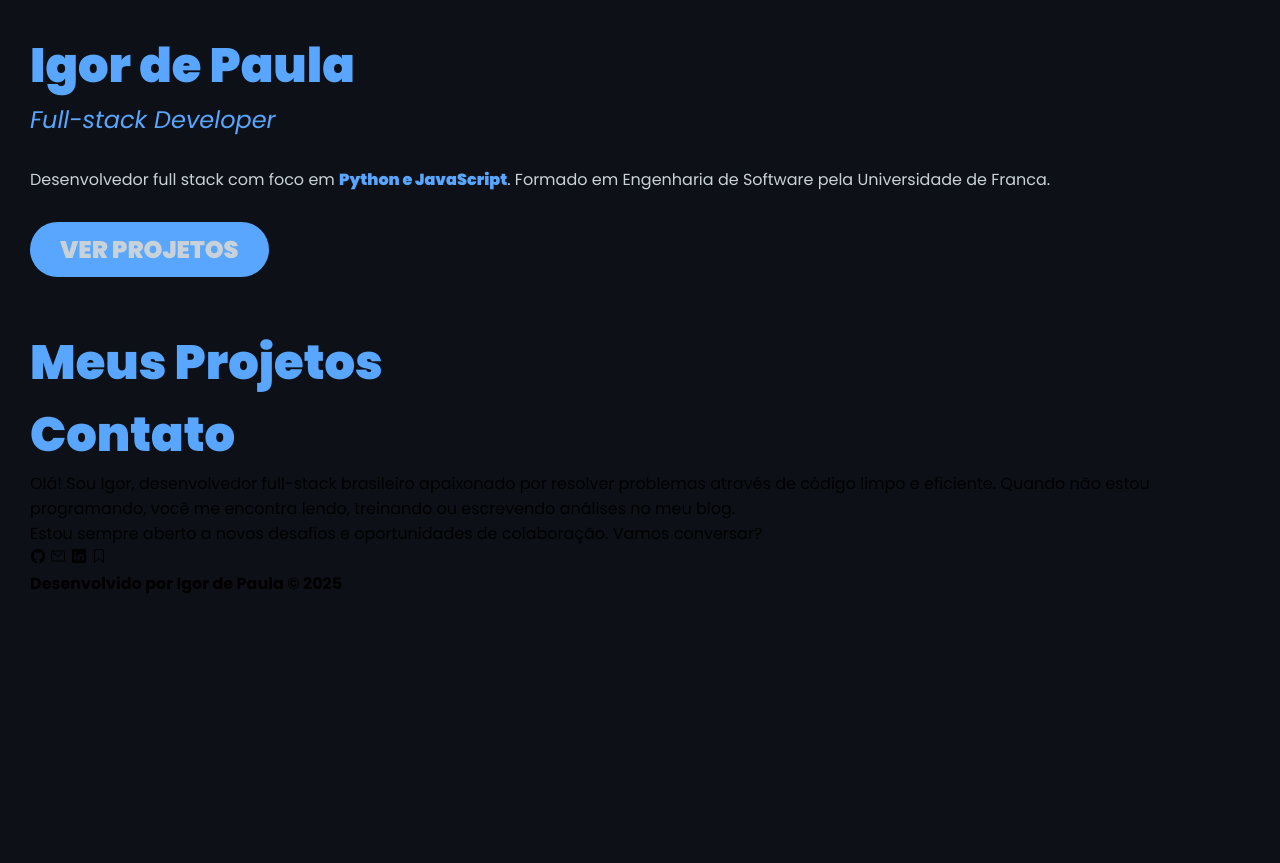
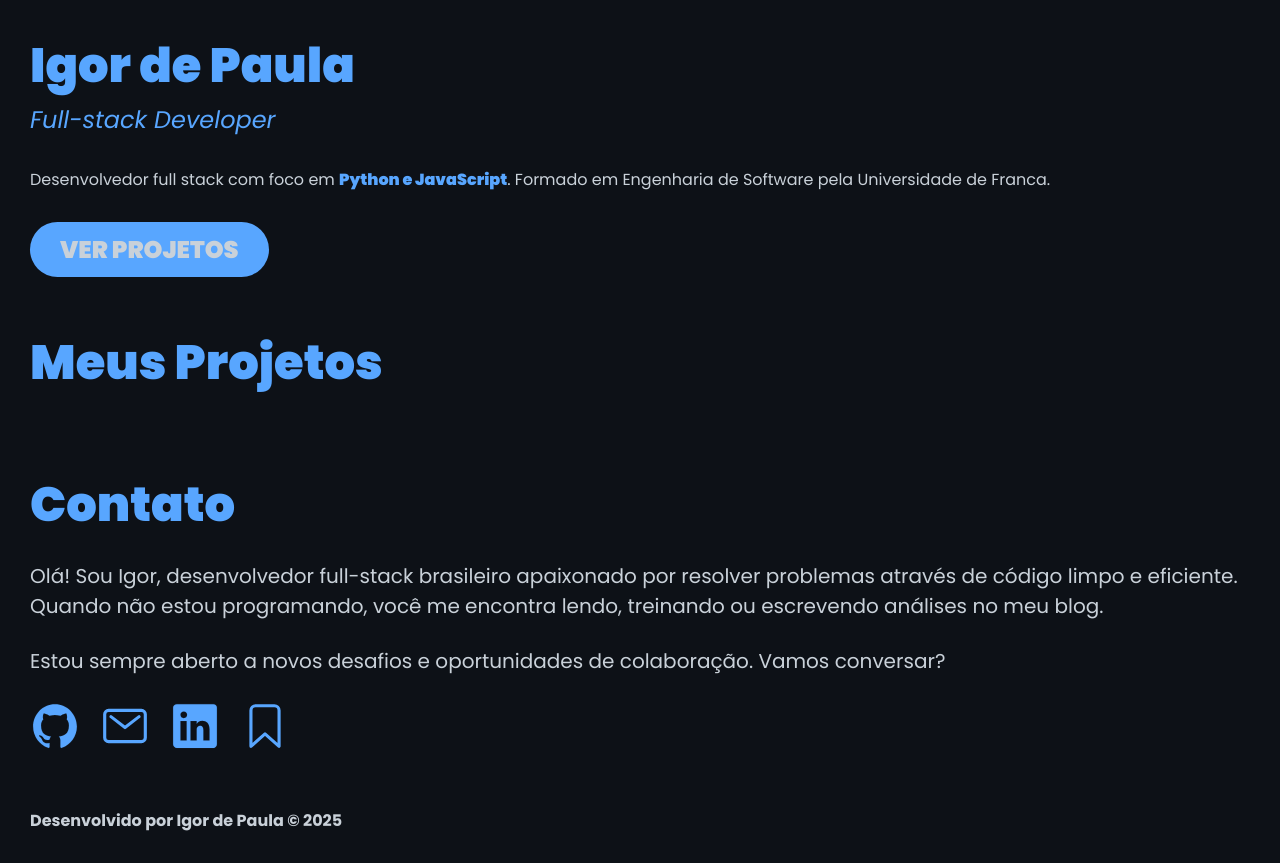
Before and after one commit to igorpaula7/portifolio, a Django app: page / in a window 1280 px wide. Before the commit the page ends 593 px from the top, so only its background shows below. Run offline with Django 5.2, Linux system fonts and the light colour scheme; data that the repository does not hold is empty.

Commit message:
style(templates): estilizando a aba de projetos e a aba de contato

```diff
--- a/core/portifolio/static/css/style.css
+++ b/core/portifolio/static/css/style.css
@@ -1,4 +1,4 @@
-@import url('https://fonts.googleapis.com/css2?family=Poppins:ital,wght@0,100;0,200;0,300;0,400;0,500;0,600;0,700;0,800;0,900;1,100;1,200;1,300;1,400;1,500;1,600;1,700;1,800;1,900&display=swap');
+@import url("https://fonts.googleapis.com/css2?family=Poppins:ital,wght@0,100;0,200;0,300;0,400;0,500;0,600;0,700;0,800;0,900;1,100;1,200;1,300;1,400;1,500;1,600;1,700;1,800;1,900&display=swap");
 
 * {
   margin: 0px;
@@ -6,6 +6,7 @@
   text-decoration: none;
   box-sizing: border-box;
   font-family: "Poppins", sans-serif;
+  color: var(--texto);
 }
 
 :root {
@@ -42,10 +43,6 @@ body {
   color: var(--destaque);
 }
 
-.texto-principal {
-  color: var(--texto);
-}
-
 .destaque {
   color: var(--destaque);
   font-weight: 900;
@@ -64,3 +61,84 @@ body {
   background-color: var(--texto);
   color: var(--destaque);
 }
+
+#projetos > .titulo-principal {
+  margin-bottom: 20px;
+}
+
+.lista-projetos {
+  display: flex;
+  flex-direction: row;
+  align-items: start;
+  gap: 20px;
+  margin-bottom: 50px;
+}
+
+.projeto {
+  width: 315px;
+  height: 400px;
+  background-color: var(--secundaria);
+  border-radius: 15px;
+}
+
+.projeto > img {
+  width: 315px;
+  height: 150px;
+}
+
+.detalhes-projeto {
+  margin-left: 10px;
+  margin-top: 20px;
+  display: flex;
+  flex-direction: column;
+  align-items: start;
+  gap: 10px;
+}
+
+.tecnologias-projeto {
+  display: flex;
+  flex-direction: row;
+}
+
+.tecnologia {
+  padding: 2px 20px;
+  border-radius: 10px;
+}
+
+.titulo-projeto {
+  font-weight: 900;
+  font-size: 16px;
+}
+
+.botao-projeto {
+  padding: 0px 20px;
+  font-size: 24px;
+  font-weight: 900;
+  border: 1px solid var(--texto);
+  border-radius: 50px;
+}
+
+#contato {
+  display: flex;
+  flex-direction: column;
+  margin-bottom: 50px;
+}
+
+#contato > .titulo-principal {
+  margin-bottom: 20px;
+}
+
+.texto-contato {
+  font-size: 20px;
+}
+
+.redes-sociais {
+  display: flex;
+  flex-direction: row;
+  gap: 20px;
+}
+
+.redes-sociais > a > ion-icon {
+  color: var(--destaque);
+  font-size: 50px;
+}
--- a/core/portifolio/templates/projeto_list.html
+++ b/core/portifolio/templates/projeto_list.html
@@ -26,25 +26,31 @@
     <section id="projetos">
       <h1 class="titulo-principal">Meus Projetos</h1>
 
+      <div class="lista-projetos">
         {% for projeto in projetos %}
 
         <div class="projeto">
-        <img src="" alt="" />
+          <img src="{{ projeto.imagem_capa.url }}" alt="{{ projeto.titulo }}" />
+          <div class="detalhes-projeto">
             <div class="tecnologias-projeto">
               {% for tech in projeto.tecnologias.all %}
               <span
+                class="tecnologia"
                 style="background-color: {{ tech.cor_fundo }};color: {{ tech.cor_texto }};"
               >
                 {{ tech.nome }}
               </span>
               {% endfor %}
             </div>
-        <h3 class="titulo-projeto">a</h3>
-        <p class="descricao-projeto">a</p>
+
+            <h3 class="titulo-projeto">{{ projeto.titulo }}</h3>
+            <p class="descricao-projeto">{{ projeto.descricao }}</p>
             <a href="" class="botao-projeto">DETALHES</a>
+          </div>
         </div>
 
         {% endfor %}
+      </div>
     </section>
 
     <section id="contato">
@@ -55,15 +61,17 @@
         programando, você me encontra lendo, treinando ou escrevendo análises no
         meu blog.
       </p>
+    </br>
       <p class="texto-contato">
         Estou sempre aberto a novos desafios e oportunidades de colaboração.
         Vamos conversar?
       </p>
+    </br>
       <div class="redes-sociais">
-        <ion-icon name="logo-github"></ion-icon>
-        <ion-icon name="mail-outline"></ion-icon>
-        <ion-icon name="logo-linkedin"></ion-icon>
-        <ion-icon name="bookmark-outline"></ion-icon>
+        <a href="#" target="_blank"><ion-icon name="logo-github"></ion-icon></a>
+        <a href="#" target="_blank"><ion-icon name="mail-outline"></ion-icon></a>
+        <a href="#" target="_blank"><ion-icon name="logo-linkedin"></ion-icon></a>
+        <a href="#" target="_blank"><ion-icon name="bookmark-outline"></ion-icon></a>
       </div>
     </section>
 
```
Also changed, not shown: 1 other file. Lines whose indentation alone changed are shown as unchanged.
